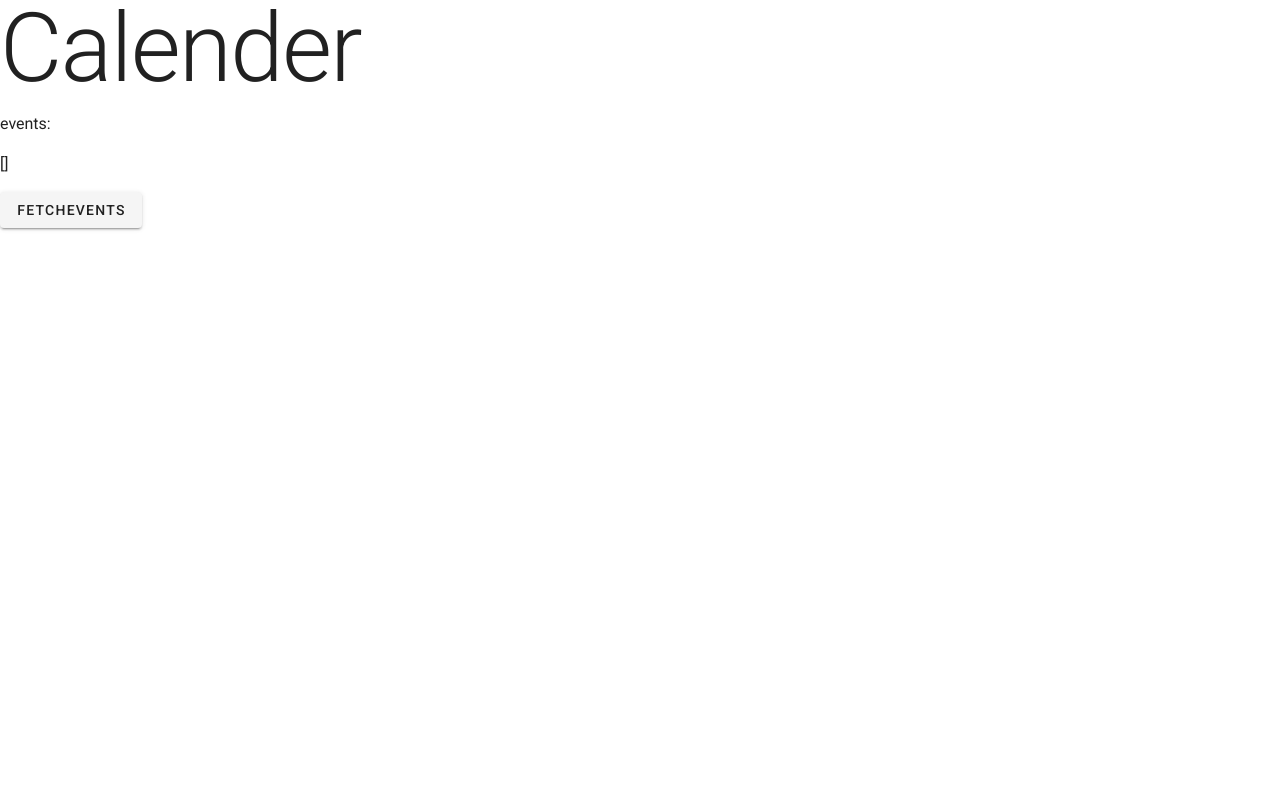
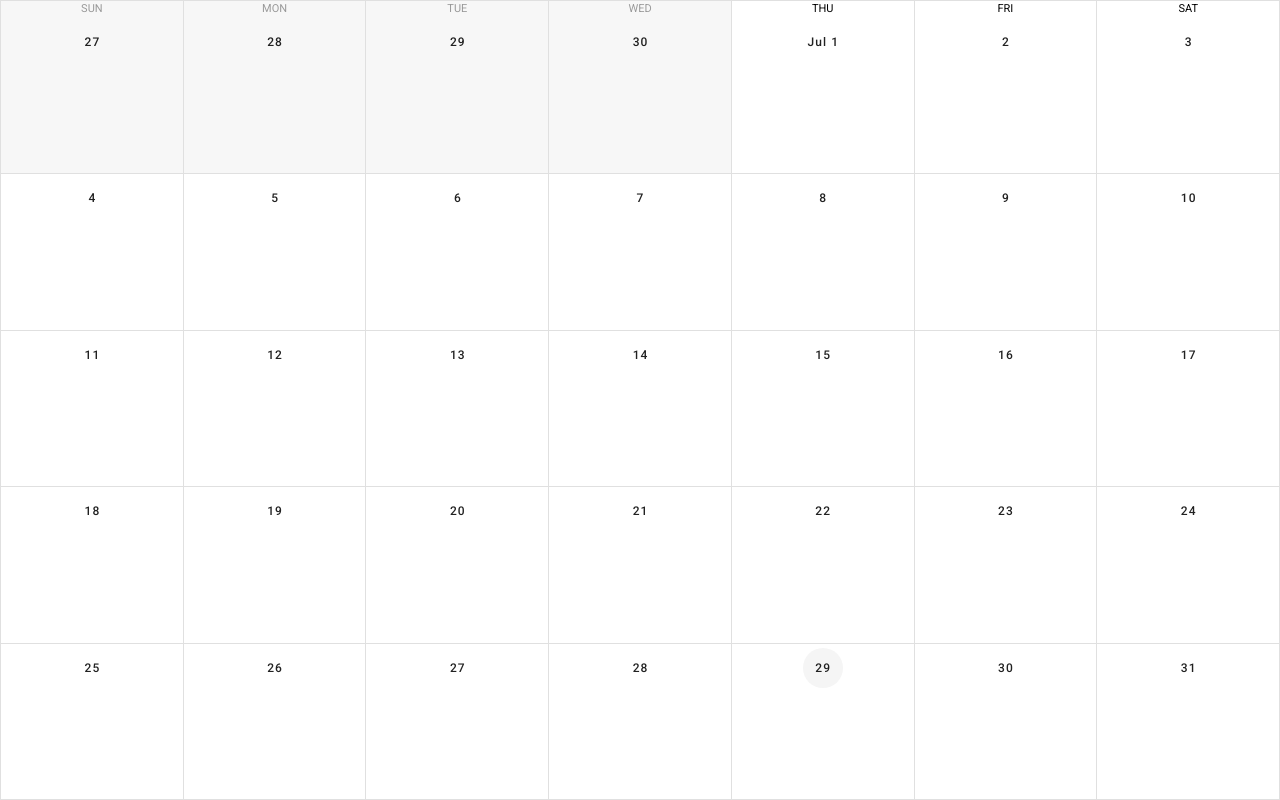
Before and after one commit to KUNIMOTO-M/vue-calender, a Vue app in the folder frontend/: page / in a window 1280 px wide. Built offline with nearby package versions, Linux system fonts and the light colour scheme.

Commit message:
4-2終了

```diff
--- a/frontend/src/components/Calendar.vue
+++ b/frontend/src/components/Calendar.vue
@@ -1,15 +1,8 @@
 <template>
 <div>
-  <h1 class="text-h1">Calender</h1>
-  <v-list>
-    <v-list-item v-for="event in events" :key="event.id">
-      {{ event.name }}
-    </v-list-item>
-  </v-list>
-  <p>events:</p>
-  <p>{{ events }}</p>
-  <v-btn type="submit" v-on:click="fetchEvents">Fetchevents</v-btn>
-
+  <v-sheet height="100vh">
+    <v-calendar></v-calendar>
+  </v-sheet>
 </div>
 </template>
 
```
